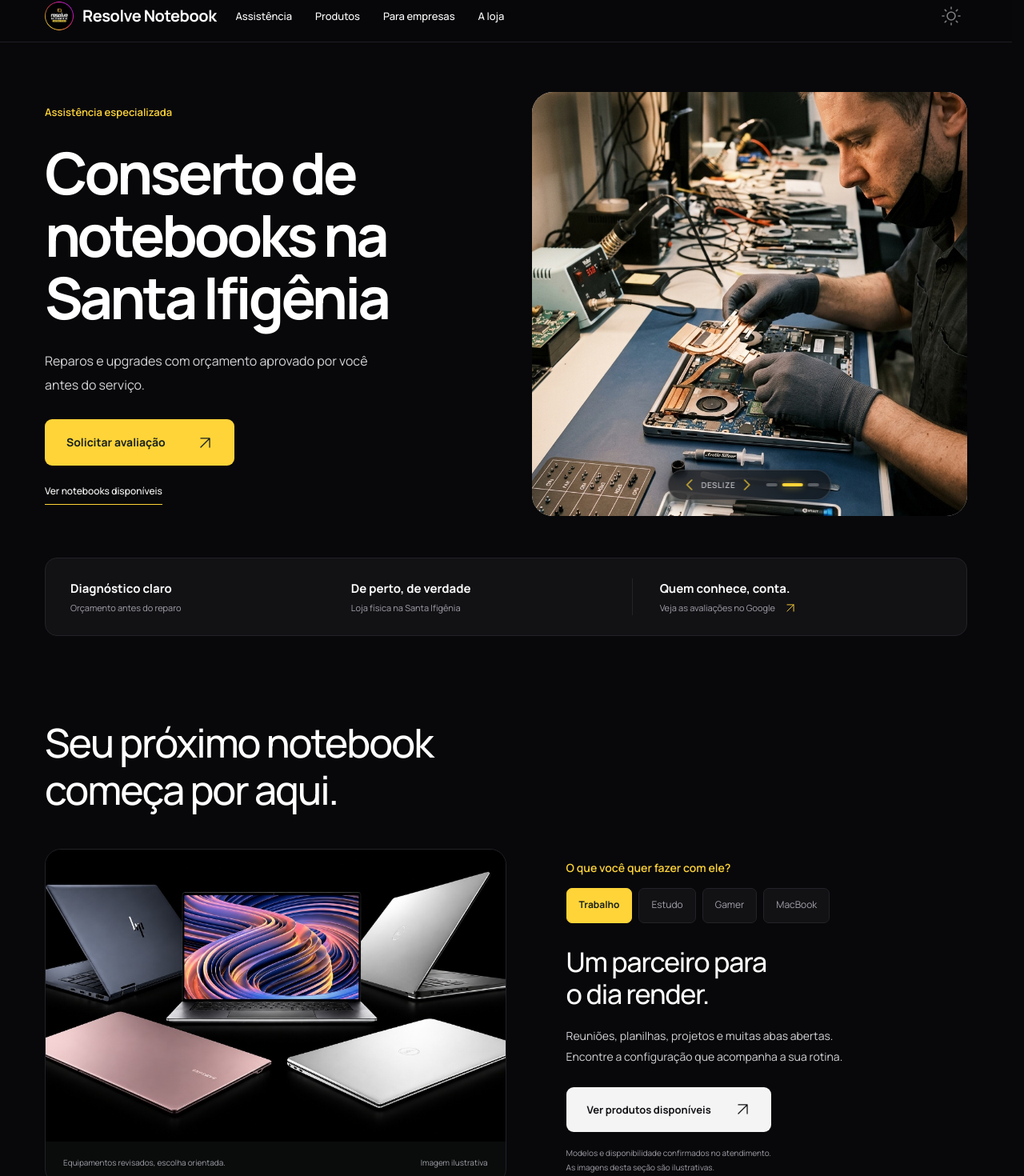
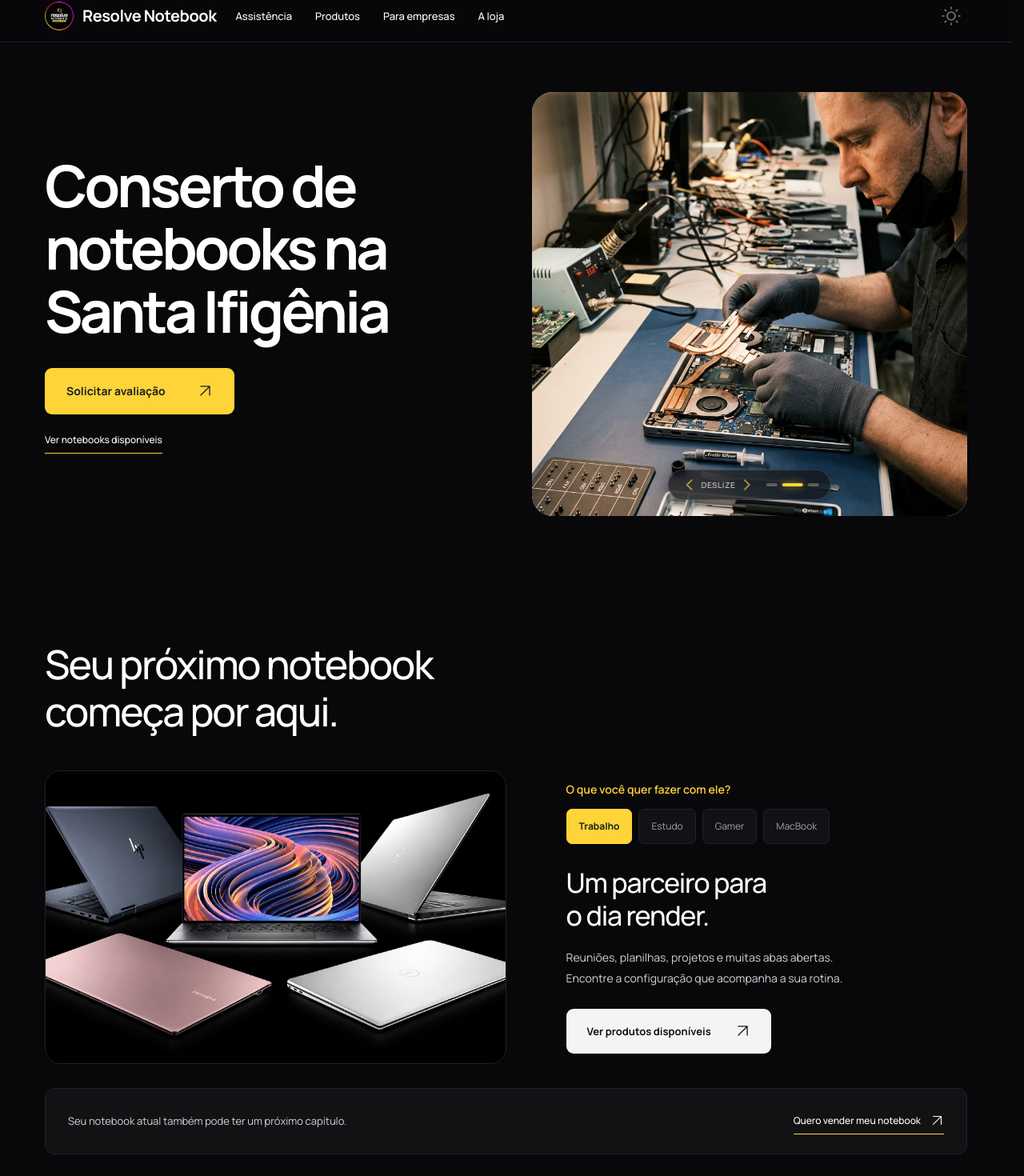
Before and after one commit to atendimentoactionsolutions-web/resolve-notebook, a React (Vite) app: page / in a window 1280 px wide. Shown: the part 12-1482 px from the top of the page at 80% size. Built offline with nearby package versions, Linux system fonts and the light colour scheme.

Commit message:
refactor: remove disclaimer texts, hero captions, and trust-line box per user request

```diff
--- a/src/components/Home.jsx
+++ b/src/components/Home.jsx
@@ -446,11 +446,7 @@ export default function Home({ onNavigate, isDark: propIsDark, onToggleDark }) {
         {/* Section: Hero */}
         <section className="hero wrap" id="inicio">
           <div className="hero-copy">
-            <p className="hero-context">Assistência especializada</p>
-            <h1>Conserto de notebooks na Santa Ifigênia</h1>
-            <p className="hero-intro">
-              Reparos e upgrades com orçamento aprovado por você antes do serviço.
-            </p>
+            <h1 style={{ marginBottom: '32px' }}>Conserto de notebooks na Santa Ifigênia</h1>
             <div className="hero-actions">
               <button
                 ref={quizOpenerRef}
@@ -529,23 +525,6 @@ export default function Home({ onNavigate, isDark: propIsDark, onToggleDark }) {
           </figure>
         </section>
 
-        {/* Trust Line */}
-        <div className="trust-line wrap">
-          <p>
-            <strong>Diagnóstico claro</strong>
-            <span>Orçamento antes do reparo</span>
-          </p>
-          <p>
-            <strong>De perto, de verdade</strong>
-            <span>Loja física na Santa Ifigênia</span>
-          </p>
-          <a href="https://share.google/LUfygV4B9Dst4atvz" target="_blank" rel="noopener noreferrer">
-            <strong>Quem conhece, conta.</strong>
-            <span>Veja as avaliações no Google <svg aria-hidden="true"><use href="#arrow"/></svg></span>
-          </a>
-        </div>
-
-
         {/* Section: Notebooks / Perfis de Uso */}
         <section className="notebooks section wrap" id="notebooks">
           <div className="section-heading">
@@ -558,15 +537,11 @@ export default function Home({ onNavigate, isDark: propIsDark, onToggleDark }) {
             <figure>
               <img
                 src="/assets/laptop-workspace.jpg"
-                alt="Notebook Dell sobre uma superfície clara, imagem ilustrativa"
+                alt="Notebook Dell sobre uma superfície clara"
                 width="1024"
                 height="576"
                 loading="lazy"
               />
-              <figcaption>
-                <span>Equipamentos revisados, escolha orientada.</span>
-                <span>Imagem ilustrativa</span>
-              </figcaption>
             </figure>
 
             <div className="notebook-picker">
@@ -601,10 +576,6 @@ export default function Home({ onNavigate, isDark: propIsDark, onToggleDark }) {
                 >
                   Ver produtos disponíveis <svg aria-hidden="true"><use href="#arrow"/></svg>
                 </a>
-                <small>
-                  Modelos e disponibilidade confirmados no atendimento.<br/>
-                  As imagens desta seção são ilustrativas.
-                </small>
               </div>
             </div>
           </div>
```
